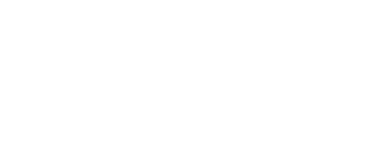
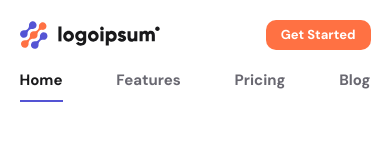
Before and after one commit to Juliyapz/SaaS, a plain HTML site: page index.html in a window 390 px wide. Drawn offline with Linux system fonts and the light colour scheme.

Commit message:
create header section and adaptive

```diff
--- a/index.html
+++ b/index.html
@@ -5,7 +5,7 @@
   <meta charset="UTF-8">
   <meta http-equiv="X-UA-Compatible" content="IE=edge">
   <meta name="viewport" content="width=device-width, initial-scale=1.0">
-  <title>SaaS</title>
+  <title>SaaS logoipsum</title>
   <link rel="preconnect" href="https://fonts.googleapis.com">
   <link rel="preconnect" href="https://fonts.gstatic.com" crossorigin>
   <link href="https://fonts.googleapis.com/css2?family=DM+Sans:wght@400;700&family=Mulish&display=swap"
@@ -14,7 +14,23 @@
 </head>
 
 <body>
-
+  <div class="header">
+    <div class="container">
+      <div class="header__wrapper">
+        <img src="img/logo.svg" alt="logo" class="header__logo">
+        <nav class="header__nav">
+          <a href="#" class="header__link header__link--active">Home</a>
+          <a href="#" class="header__link">Features</a>
+          <a href="#" class="header__link">Pricing</a>
+          <a href="#" class="header__link">Blog</a>
+        </nav>
+        <a href="#" class="header__button">Get Started</a>
+      </div>
+      <!-- /.header__wrapper -->
+    </div>
+    <!-- /.container -->
+  </div>
+  <!-- /.header -->
 </body>
 
 </html>
--- /dev/null
+++ b/sass/_media.sass
@@ -0,0 +1,35 @@
+@media ( max-width: 1200px )
+  .container
+    max-width: 95%
+@media ( max-width: 992px )
+  .header
+    &__logo
+      width: 150px
+      height: 30px
+    &__link
+      &:not(:last-child)
+        margin-right: 25px
+    &__button
+      padding: 10px 30px
+      font-size: 15px
+      line-height: 20px
+@media ( max-width: 768px )
+  .container
+    max-width: 90%
+  .header
+    margin-top: 20px
+    &__wrapper
+      flex-wrap: wrap
+    &__nav
+      order: 10
+      display: flex
+      justify-content: space-between
+      width: 100%
+      margin-top: 20px
+@media ( max-width: 576px )
+  .header
+    &__logo
+      width: 140px
+    &__button
+      padding: 5px 15px
+      font-size: 13px
--- /dev/null
+++ b/sass/_settings.sass
@@ -0,0 +1,6 @@
+*
+  box-sizing: border-box
+
+.container
+  max-width: 1070px
+  margin: auto
--- /dev/null
+++ b/sass/blocks/_header.sass
@@ -0,0 +1,32 @@
+.header
+  margin: 30px 0 100px 0
+  &__wrapper
+    display: flex
+    justify-content: space-between
+    align-items: center
+  &__link
+    padding-bottom: 10px
+    font-family: $dm
+    font-style: normal
+    font-weight: bold
+    font-size: 15px
+    line-height: 20px
+    color: $gray
+    text-decoration: none
+    &:not(:last-child)
+      margin-right: 49px
+    &--active
+      color: $dark
+      border-bottom: 2px solid $blue
+  &__button
+    padding: 19px 60px
+    font-family: $dm
+    font-style: normal
+    font-weight: bold
+    font-size: 17px
+    line-height: 22px
+    text-align: center
+    color: $white
+    text-decoration: none
+    background-color: #FF7143
+    border-radius: 10px
--- a/sass/style.sass
+++ b/sass/style.sass
@@ -1,2 +1,6 @@
 @import 'var'
 @import 'normalize'
+@import 'settings'
+@import 'blocks/_header'
+
+@import 'media'
```
Also changed, not shown: css/style.css, img/logo.svg (added), 1 other file.
